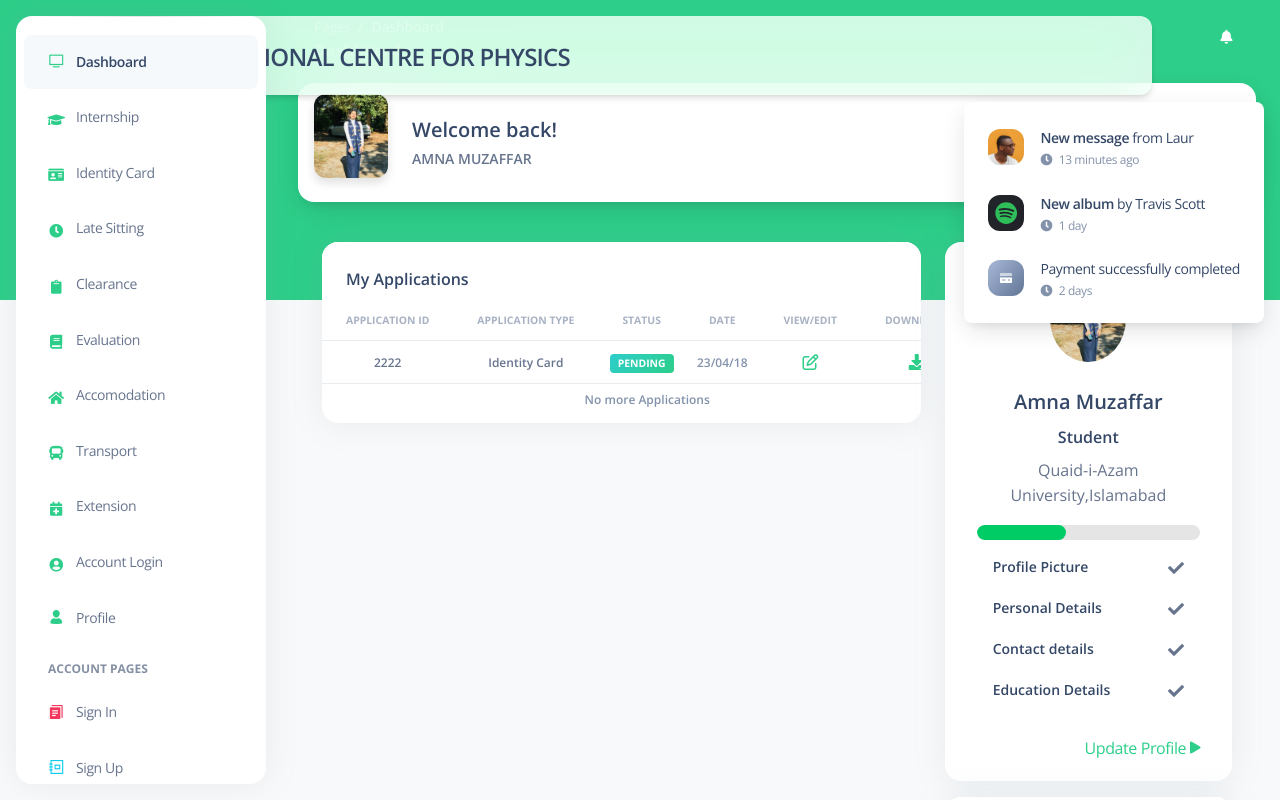
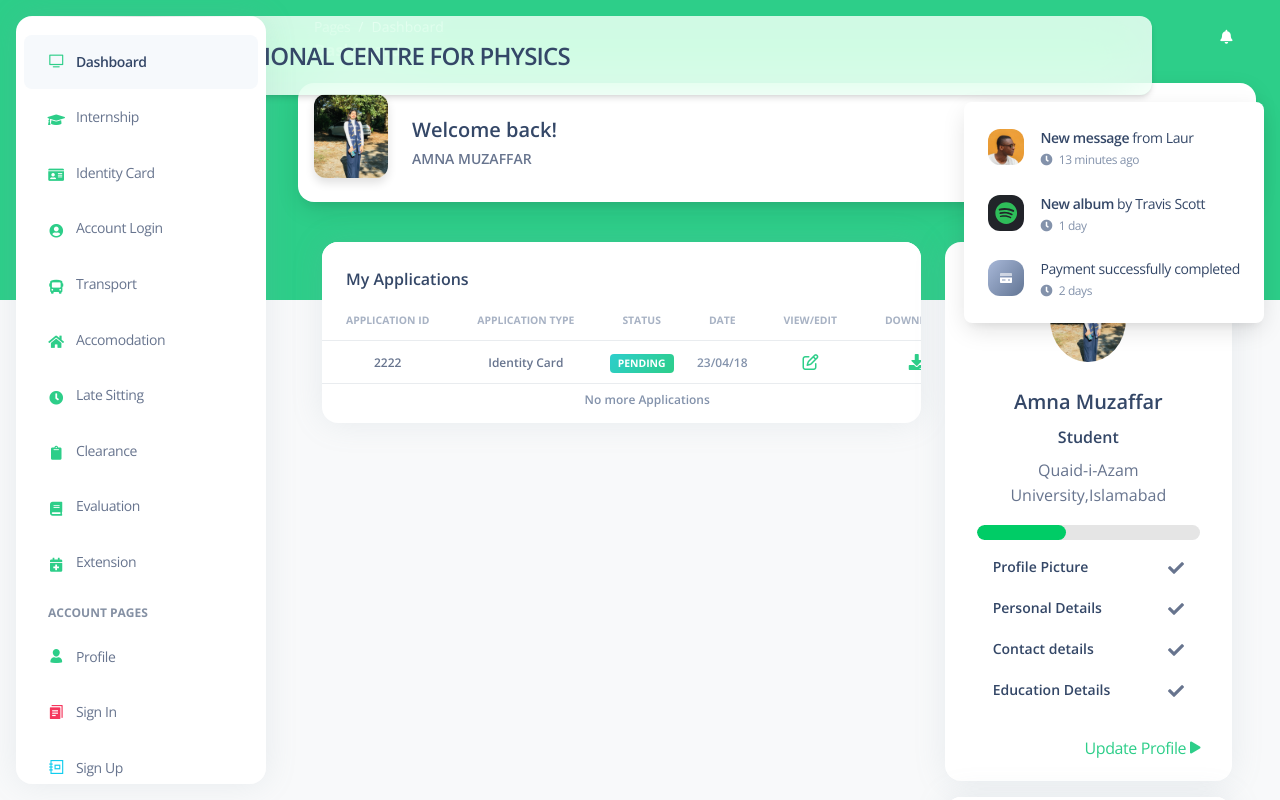
Before and after one commit to Amna1805/studentportal, a Vue app: page /dashboard-default in a window 1280 px wide. Shown: the top 800 px of the page. Built offline with nearby package versions, Linux system fonts and the light colour scheme.

Commit message:
validations under progress

```diff
--- a/package.json
+++ b/package.json
@@ -8,11 +8,13 @@
     "lint": "vue-cli-service lint"
   },
   "dependencies": {
+    "@vee-validate/rules": "^4.11.2",
     "bootstrap": "^5.3.1",
     "chart.js": "^4.3.3",
     "core-js": "^3.8.3",
     "sass": "^1.65.1",
     "sass-loader": "^13.3.2",
+    "vee-validate": "^4.5.8",
     "vue": "^3.2.13",
     "vue-router": "^4.2.4",
     "vuex": "^4.1.0"
--- a/src/App.vue
+++ b/src/App.vue
@@ -1,18 +1,18 @@
 
 <template>
+   <div class="container" >
+    <div class="row">
+      <div class="col-12">
+        <navbar isBlur="blur  fixed-top border-radius-lg my-3 py-2 start-0 end-0 mx-auto shadow" v-bind:darkMode="true"
+          />
+      </div>
+    </div>
+  </div>
   <sidenav :custom_class="this.$store.state.mcolor" :class="[
     this.$store.state.isTransparent,
     this.$store.state.isRTL ? 'fixed-end' : 'fixed-start'
   ]" v-if="this.$store.state.showSidenav" />
   <main class="main-content position-relative max-height-vh-100 h-100 border-radius-lg">
-    <div class="container" >
-    <div class="row">
-      <div class="col-12">
-        <navbar isBlur="blur  fixed-top border-radius-lg my-3 py-2 start-0 end-0 mx-auto shadow" v-bind:darkMode="true"
-          isBtn="bg-gradient-success" />
-      </div>
-    </div>
-  </div>
     <!-- nav -->
     <NavbarComp :class="[navClasses]" :textWhite="this.$store.state.isAbsolute ? 'text-white opacity-8' : 'text-white'
       " :minNav="navbarMinimize" v-if="this.$store.state.showNavbar" />
--- a/src/examples/PageLayout/Navbar.vue
+++ b/src/examples/PageLayout/Navbar.vue
@@ -9,7 +9,10 @@
           <a class="navbar-brand" href="https://www.ncp.edu.pk/">
             <img src="/ncplogo.png" width="50" height="50" class="logo img-fluid ">
           </a>
-          <h4 class="mt-3">NATIONAL CENTRE FOR PHYSICS</h4>
+          <a class="navbar-brand" href="https://www.ncp.edu.pk/">
+            <h4 class="mt-2">NATIONAL CENTRE FOR PHYSICS</h4>
+          </a>
+
         </div>
         </li>
 
--- a/src/examples/Sidenav/SidenavList.vue
+++ b/src/examples/Sidenav/SidenavList.vue
@@ -58,6 +58,27 @@
         </sidenav-item>
       </li>
       <li class="nav-item">
+        <sidenav-item url="/accLogin" :class="getRoute() === 'accLogin' ? 'active' : ''" :navText="'Account Login'">
+          <template v-slot:icon>
+            <i class="fas fa-user-circle text-success text-sm opacity-10"></i>
+          </template>
+        </sidenav-item>
+      </li>
+      <li class="nav-item">
+        <sidenav-item url="/transportmembership" :class="getRoute() === 'transportmembership' ? 'active' : ''" :navText="'Transport'">
+          <template v-slot:icon>
+            <i class="fas fa-bus text-success text-sm opacity-10"></i>
+          </template>
+        </sidenav-item>
+      </li>
+      <li class="nav-item">
+        <sidenav-item url="/acc" :class="getRoute() === 'acc' ? 'active' : ''" :navText="'Accomodation'">
+          <template v-slot:icon>
+            <i class="fas fa-home text-success text-sm opacity-10"></i>
+          </template>
+        </sidenav-item>
+      </li>
+      <li class="nav-item">
         <sidenav-item url="/latesitting" :class="getRoute() === 'latesitting' ? 'active' : ''" :navText="'Late Sitting'">
           <template v-slot:icon>
             <i class="fas fa-clock text-success text-sm opacity-10"></i>
@@ -79,37 +100,9 @@
         </sidenav-item>
       </li>
       <li class="nav-item">
-        <sidenav-item url="/acc" :class="getRoute() === 'acc' ? 'active' : ''" :navText="'Accomodation'">
-          <template v-slot:icon>
-            <i class="fas fa-home text-success text-sm opacity-10"></i>
-          </template>
-        </sidenav-item>
-      </li>
-      <li class="nav-item">
-        <sidenav-item url="/transportmembership" :class="getRoute() === 'transportmembership' ? 'active' : ''" :navText="'Transport'">
-          <template v-slot:icon>
-            <i class="fas fa-bus text-success text-sm opacity-10"></i>
-          </template>
-        </sidenav-item>
-      </li>
-      <li class="nav-item">
         <sidenav-item url="/ext" :class="getRoute() === 'ext' ? 'active' : ''" :navText="'Extension'">
           <template v-slot:icon>
             <i class="fas fa-calendar-plus text-success text-sm opacity-10"></i>
-          </template>
-        </sidenav-item>
-      </li>
-      <li class="nav-item">
-        <sidenav-item url="/accLogin" :class="getRoute() === 'accLogin' ? 'active' : ''" :navText="'Account Login'">
-          <template v-slot:icon>
-            <i class="fas fa-user-circle text-success text-sm opacity-10"></i>
-          </template>
-        </sidenav-item>
-      </li>
-      <li class="nav-item">
-        <sidenav-item url="/myprofile" :class="getRoute() === 'profile' ? 'active' : ''" :navText="'Profile'">
-          <template v-slot:icon>
-            <i class="ni ni-single-02 text-success text-sm opacity-10"></i>
           </template>
         </sidenav-item>
       </li>
@@ -126,6 +119,13 @@
           </template>
         </sidenav-item>
       </li> -->
+      <li class="nav-item">
+        <sidenav-item url="/myprofile" :class="getRoute() === 'profile' ? 'active' : ''" :navText="'Profile'">
+          <template v-slot:icon>
+            <i class="ni ni-single-02 text-success text-sm opacity-10"></i>
+          </template>
+        </sidenav-item>
+      </li>
       <li class="nav-item">
         <sidenav-item url="/signin" :class="getRoute() === 'signin' ? 'active' : ''" :navText="'Sign In'">
           <template v-slot:icon>
--- a/src/views/Signup.vue
+++ b/src/views/Signup.vue
@@ -8,21 +8,16 @@
     </div>
   </div> -->
   <main class="main-content mt-0">
-    <div
-    class="page-header align-items-start min-vh-50 pt-5 pb-11 m-3 border-radius-lg"
-    :style="{
+    <div class="page-header align-items-start min-vh-50 pt-5 pb-11 m-3 border-radius-lg" :style="{
       'background-image': `url(${require('@/assets/img/ncpsignupbg.jpg')})`,
       'background-position': 'top'
-    }"
-  >
+    }">
       <span class="mask bg-gradient-dark opacity-6"></span>
       <div class="container">
         <div class="row justify-content-center">
           <div class="col-lg-5 text-center mx-auto">
             <h1 class="text-white mb-2 mt-5">Welcome!</h1>
-            <p
-              class="text-lead text-white"
-            >Create an account to become a part of the NCP Student Community</p>
+            <p class="text-lead text-white">Create an account to become a part of the NCP Student Community</p>
           </div>
         </div>
       </div>
@@ -35,17 +30,14 @@
               <h5>Register with</h5>
             </div>
             <div class="card-body">
-              <form role="form">
+              <form @submit.prevent="onSubmit">
                 <argon-input type="text" placeholder="Name" aria-label="Name" />
                 <argon-input type="email" placeholder="Email" aria-label="Email" />
                 <argon-input type="text" placeholder="CNIC" aria-label="CNIC" />
                 <argon-checkbox checked>
                   <label class="form-check-label" for="flexCheckDefault">
                     I agree to the
-                    <a
-                      href="javascript:;"
-                      class="text-dark font-weight-bolder"
-                    >Terms and Conditions</a>
+                    <a href="javascript:;" class="text-dark font-weight-bolder">Terms and Conditions</a>
                   </label>
                 </argon-checkbox>
                 <div class="text-center">
@@ -53,10 +45,7 @@
                 </div>
                 <p class="text-sm mt-3 mb-0">
                   Already have an account?
-                  <a
-                    href="/signin"
-                    class="text-dark font-weight-bolder"
-                  >Sign in</a>
+                  <a href="/signin" class="text-dark font-weight-bolder">Sign in</a>
                 </p>
               </form>
             </div>
@@ -74,12 +63,19 @@ import AppFooter from "@/examples/PageLayout/Footer.vue";
 import ArgonInput from "@/components/ArgonInput.vue";
 import ArgonCheckbox from "@/components/ArgonCheckbox.vue";
 import ArgonButton from "@/components/ArgonButton.vue";
+
+//import Form  from "vee-validate";
+
+// Rest of your code remains unchanged
+
+
 //import backgroundImage from '@/assets/img/signupbg.jpg';
 const body = document.getElementsByTagName("body")[0];
 
 export default {
   name: "SigninComp",
   components: {
+    //  Form,
     //  Navbar,
     AppFooter,
     ArgonInput,
@@ -87,6 +83,41 @@ export default {
     ArgonButton,
     // backgroundImage,
   },
+  methods: {
+
+
+    async onSubmit() {
+      await this.$nextTick(); // Ensure the form is updated before validation
+
+      // Validate the form
+      this.$refs.form.validate();
+
+      if (this.errors.any()) {
+        // Handle validation errors
+        return;
+      }
+
+      // Form submission logic
+    },
+  },
+  // setup() {
+  //   const state = useVuelidate({
+  //     cnic: {
+  //       required,
+  //       numeric,
+  //       custom(value) {
+  //         return /^[0-9]{13}$/.test(value); // Custom validation for 13 digits
+  //       }
+  //     }
+  //   });
+
+  //   // Existing setup code here
+  //   // ...
+
+  //   return {
+  //     ...state
+  //   };
+  // },
   created() {
     this.$store.state.hideConfigButton = true;
     // this.$store.state.showNavbar = false;
```
Also changed, not shown: src/main.js (+7 -0 lines), 1 other file (tests, documents, lock files or other folders). Lines whose indentation alone changed are shown as unchanged.
